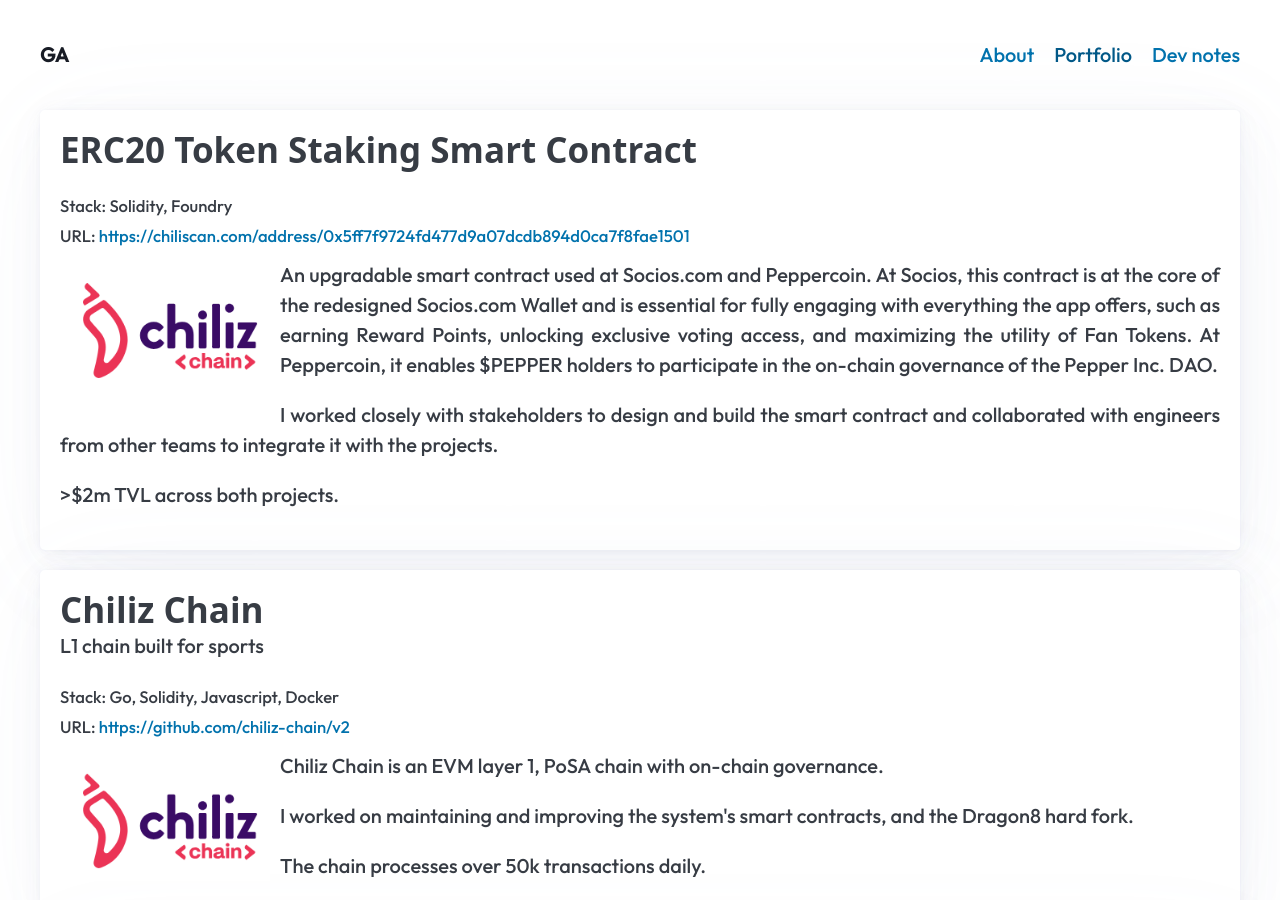
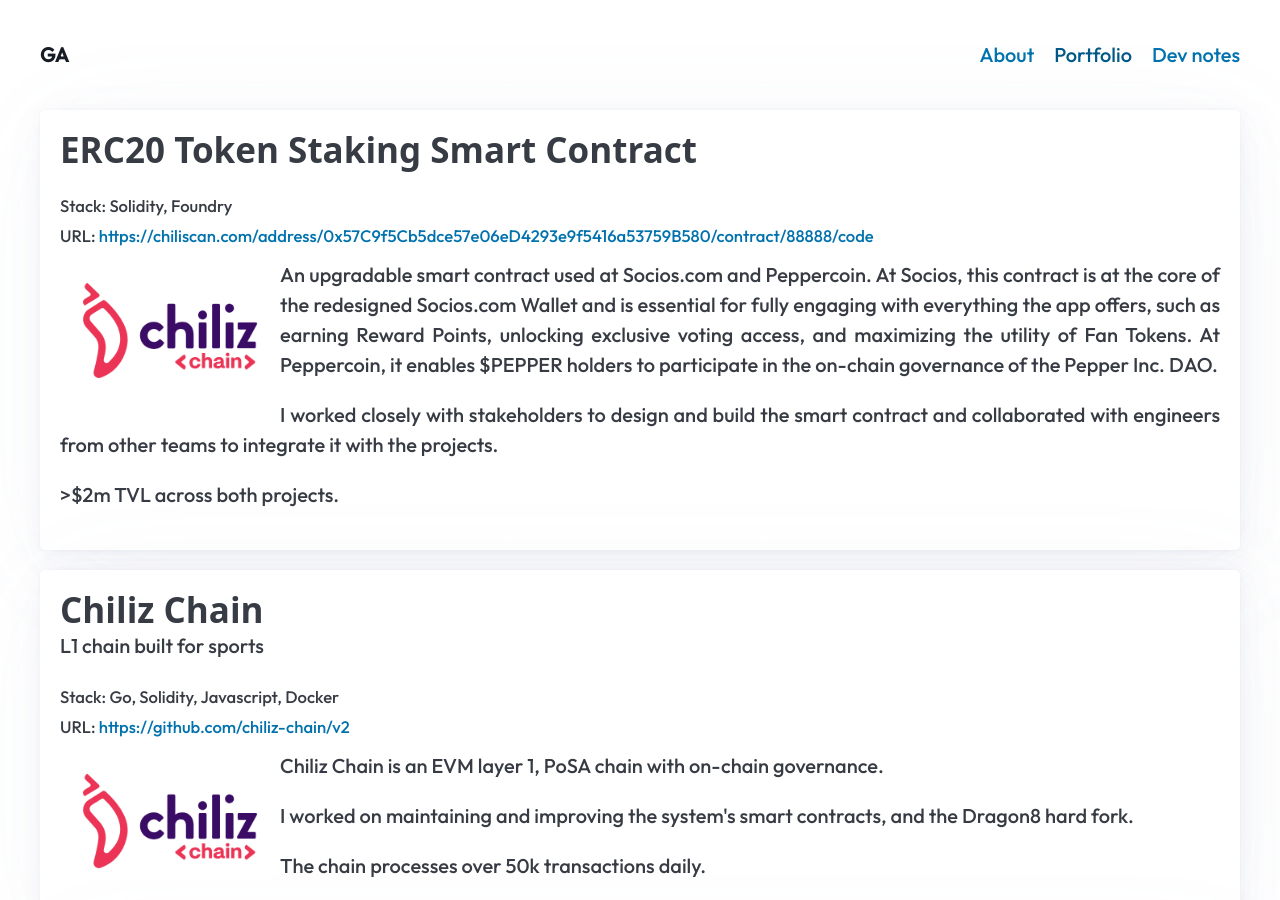
Before and after one commit to gabuladze/gabuladze.github.io, a Jekyll site: the page built from portfolio.html, in a window 1280 px wide and 900 px high. Built offline with Jekyll 4.4.1, drawn with Linux system fonts in a browser that asks for light colours; some of the changed lines change nothing that is shown.

Commit message:
Update projects.json

```diff
--- a/_data/projects.json
+++ b/_data/projects.json
@@ -1,7 +1,7 @@
 [
   {
     "title": "ERC20 Token Staking Smart Contract",
-    "url": "https://chiliscan.com/address/0x5ff7f9724fd477d9a07dcdb894d0ca7f8fae1501",
+    "url": "https://chiliscan.com/address/0x57C9f5Cb5dce57e06eD4293e9f5416a53759B580/contract/88888/code",
     "thumbnail": "/assets/img/chiliz-chain-thumb.png",
     "subtitle": "",
     "description": "An upgradable smart contract used at Socios.com and Peppercoin. At Socios, this contract is at the core of the redesigned Socios.com Wallet and is essential for fully engaging with everything the app offers, such as earning Reward Points, unlocking exclusive voting access, and maximizing the utility of Fan Tokens. At Peppercoin, it enables $PEPPER holders to participate in the on-chain governance of the Pepper Inc. DAO.",
```
